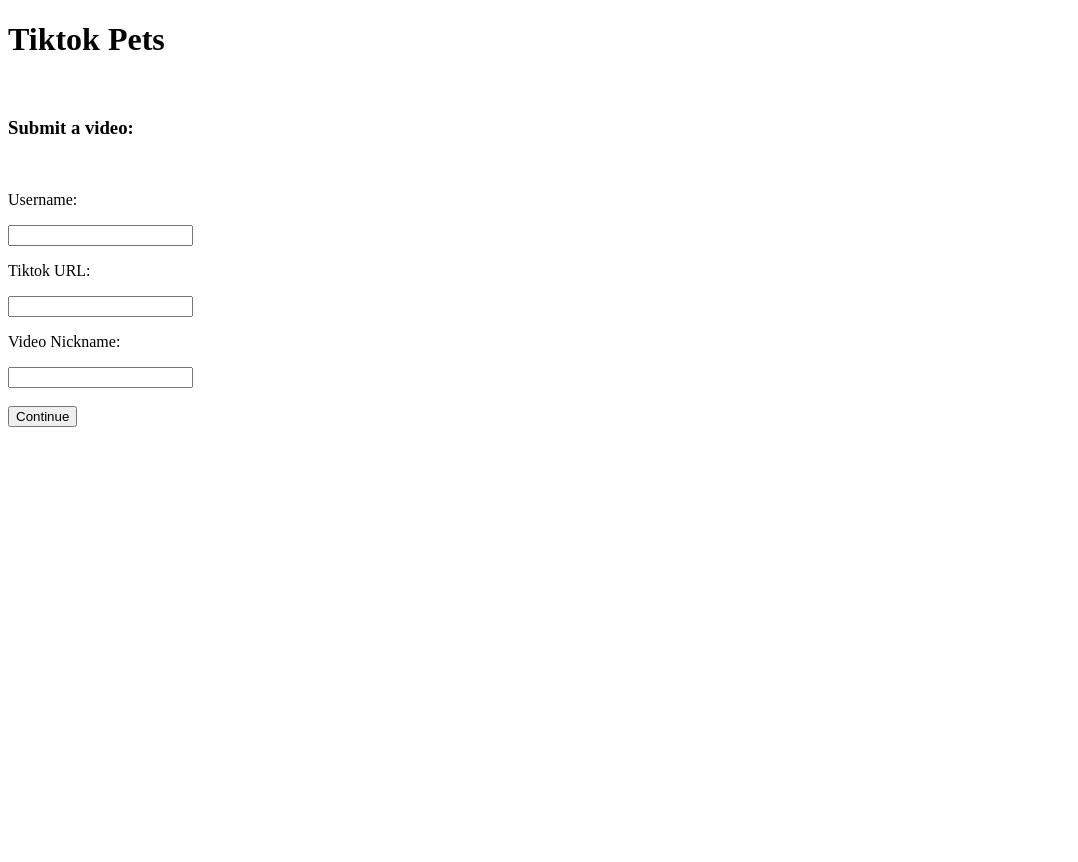
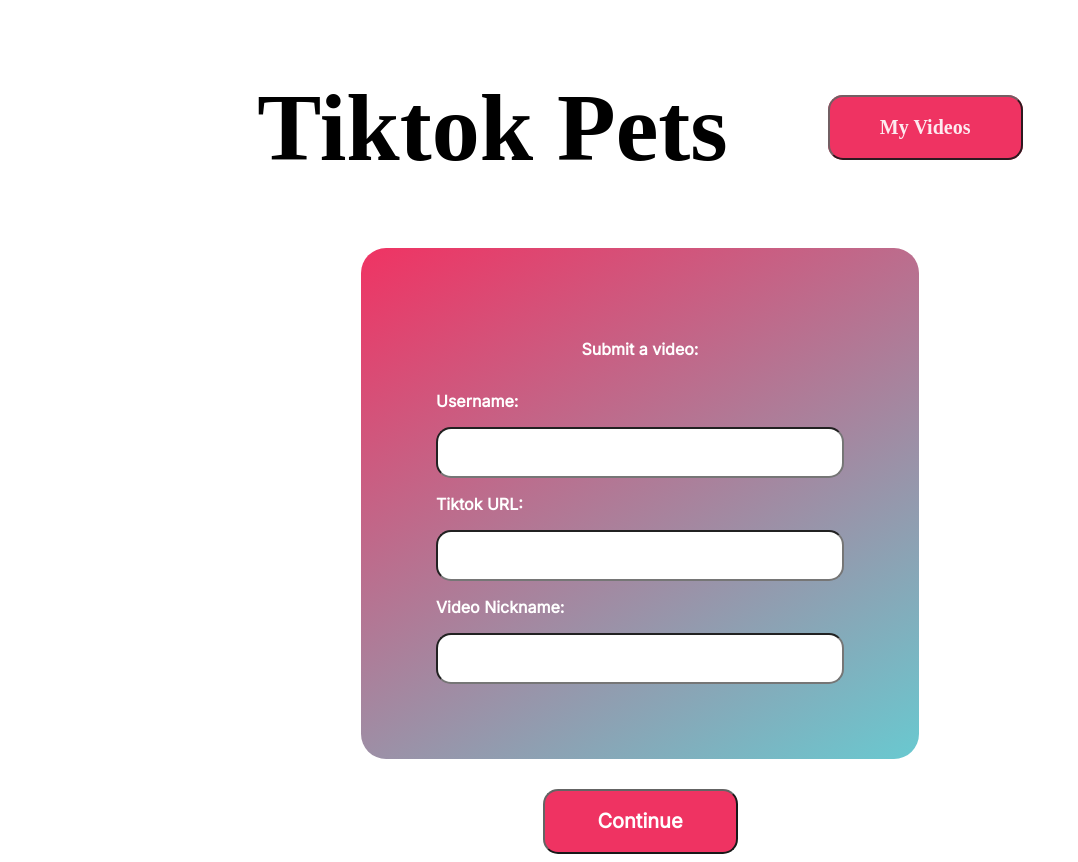
Before and after one commit to sohanpatil1/Web-Programming, a plain HTML site: page HW2/public/tiktokpets.html in a window 1280 px wide. Shown: the whole page, without its empty margins (0-1078 px from the left). Before the commit the page ends 800 px from the top, so only its background shows below. Drawn offline with Linux system fonts and the light colour scheme; a web font is replaced by a local one.

Commit message:
Pushed Outer Folder

```diff
--- /dev/null
+++ b/HW2/public/acknowledge.css
@@ -0,0 +1,33 @@
+body{
+    display:flex;
+    flex-direction: column;
+    justify-content: flex-start;
+    align-items: center;
+    height:100%;
+}
+#container{
+    display:flex;
+    flex-direction: column;
+    justify-content: flex-start;
+    align-items: center;
+}
+#titleName{
+    font-family: "Boogaloo";
+    font-size: 48px;
+}
+#dynamicContent{
+    color: #ee1d52;
+    opacity: 90%;
+    font-family: "Boogaloo";
+}
+#continueButton{
+    border-radius: 15px;
+    height: 65px;
+    width: 195px;
+    background-color: #EE1D52;
+    color: White;
+    font-size: 20px;
+    font-weight: bold;
+    font-family: "Inter Semi";
+    opacity: 0.9;
+}
--- /dev/null
+++ b/HW2/public/reset.css
@@ -0,0 +1,12 @@
+/* Resets any brower-defined default values, so the page ends up looking the same in all browsers */
+
+* {	vertical-align: baseline;
+	font-weight: inherit;
+	font-family: inherit;
+	font-style: inherit;
+	font-size: 100%;
+	border: 0 none;
+	outline: 0;
+	padding: 0;
+	margin: 0;
+	}
--- /dev/null
+++ b/HW2/public/tiktokpets.css
@@ -0,0 +1,81 @@
+/* ID = .Title
+Class = #Title */
+
+body{
+    display:flex;
+    flex-direction: column;
+    align-items: center;
+    justify-content: center;
+}
+#container{
+    display:flex;
+    flex-direction: row;
+    justify-content: center;
+    align-items: center;
+}
+
+#Title{
+    font-family: "Boogaloo";
+    font-size: 48px;
+    display:flex;
+    justify-content: center;
+    margin:0px;
+}
+#myVideos{
+    border-radius: 15px;
+    height: 65px;
+    width: 195px;
+    background-color: #EE1D52;
+    color: White;
+    font-size: 20px;
+    font-weight: bold;
+    font-family: "Inter Semi";
+    opacity: 0.9;
+}
+#outerMyVideos{
+    padding-left: 100px;
+}
+#main{
+    display:flex;
+    flex-direction: column;
+    align-items: center;
+    justify-content: center;
+    background-image: linear-gradient(150deg,rgba(238,29,82,0.9), rgb(105,201,208));
+    border-radius: 25px;
+    padding: 75px;
+}
+input.mainInput{
+    height: 45px;
+    width: 400px;
+    border-radius: 15px;
+    text-indent: 15px;
+}
+.mainText{
+    font-size: 16px;
+    font-family: "Inter";
+    font-weight: bold;
+    color: white;
+}
+/* #usernameDiv{
+    display: flex;
+    flex-direction: column;
+
+} */
+#buttonArea{
+    display:flex;
+    flex-direction: column;
+    align-items: center;
+    justify-content: center;
+    margin-top: 30px;
+}
+#continueButton{
+    border-radius: 15px;
+    height: 65px;
+    width: 195px;
+    background-color: #EE1D52;
+    color: White;
+    font-size: 20px;
+    font-weight: bold;
+    font-family: "Inter";
+    opacity: 0.9;
+}
--- a/HW2/public/tiktokpets.html
+++ b/HW2/public/tiktokpets.html
@@ -1,35 +1,58 @@
 <!doctype HTML>
 
-<HTML>
+<html>
 
-<HEAD>
-  <meta charset="utf-8" />
-  <meta name="viewport" content="width=device-width, initial-scale=1.0">
-  <!--  UNCOMMENT THE LINE BELOW LATER!!!-->
-  <!-- <link rel="stylesheet" type="text/css" href="https://ecs-162-spring-2022.profamenta.repl.co/reset.css" /> -->
+  <head>
+    <meta charset="utf-8" />
+    <meta name="viewport" content="width=device-width, initial-scale=1.0">
+    <!-- <link rel="stylesheet" type="text/css" href="https://ecs-162-spring-2022.profamenta.repl.co/reset.css" />  -->
+    <link rel="stylesheet" type="text/css" href="./tiktokpets.css" />
+    <link href="https://fonts.googleapis.com/css?family=Boogaloo" rel="stylesheet">
+    <link href="https://fonts.googleapis.com/css?family=Inter" rel="stylesheet">
+    <script defer type="text/javascript" src="./tiktokpets.js"></script>
+    <title>
+      Assignment 1
+    </title>
+  </head>
 
-  <script defer src="tiktokpets.js"></script>
-</HEAD>
+  <body>
 
-<body>
+    <div id="container">
+      <div id="Title">
+        <h1>Tiktok Pets</h1>
+      </div>
+      <div id="outerMyVideos">
+        <div id="myVideos">
+          <input type="button" id="myVideos" value="My Videos"/>
+        </div>
+      </div>
+    </div>
+    <div id="main">
+      <div id="submitVideo">
+        <h3 class="mainText">Submit a video:</h3>
+      </div>
 
-<h1>Tiktok Pets</h1>
-<br>
-<h3>Submit a video:</h3>
-<br>
-<p>Username: </p>
-<input type="text" id="username">
-<br>
-<p>Tiktok URL: </p>
-<input type="text" id="tiktokURL">
-<br>
-<p>Video Nickname: </p>
-<input type="text" id="videoNickname">
-<br>
-<br>
-<input type="button" value="Continue" id="submitContinue">
-<br>
+      <div id="usernameDiv">
+        <p class="mainText">Username: </p>
+        <input type="text" id="username" class="mainInput"> <br>
+      </div>
 
-</body>
+      <div id="URLDiv">
+        <p class="mainText">Tiktok URL: </p>
+        <input type="text" id="tiktokURL" class="mainInput"> <br>
+      </div>
+
+      <div id="nicknameDiv">
+        <p class="mainText">Video Nickname: </p>
+        <input type="text" id="videoNickname" class="mainInput"><br>
+      </div>
+
+    </div>
+    <div id="buttonArea">
+      <button id="continueButton">Continue</button>
+    </div>
+
+
+  </body>
 
 </html>
--- a/HW2/public/tiktokpets.js
+++ b/HW2/public/tiktokpets.js
@@ -1,14 +1,38 @@
-let submit_button = document.getElementById('submitContinue');
+"use strict";
 
-submit_button.addEventListener('click', submitFormContents);
+let submitbutton = document.getElementById("continueButton")
+submitbutton.addEventListener("click", myParser);
 
-function submitFormContents(){
-    let username = document.getElementById('username').textContent;
-    let tiktokURL = document.getElementById('tiktokURL').textContent;
-    let videoNickname = document.getElementById('videoNickname').textContent;
 
+function myParser() {
+    let username = document.getElementById("username").value;
+    let tiktokurl = document.getElementById("tiktokURL").value;
+    let nickname = document.getElementById("videoNickname").value;
     console.log(username);
-    console.log(tiktokURL);
-    console.log(videoNickname);
-    return ;
-}
+    console.log(tiktokurl);
+    console.log(nickname);
+    let values = username+"-["+tiktokurl+"-["+nickname
+    sendPostRequest('/videoData',values)
+    return;
+  };
+
+  async function sendPostRequest(url,data) {
+    console.log("about to send post request");
+    console.log(data);
+    let response = await fetch(url, {   //Fetch: API Call
+      method: 'POST',
+      headers: {'Content-Type': 'text/plain'},
+      body: data });
+
+    if (response.ok) {
+        let responseData = await response.json();
+        console.log(responseData);
+
+        sessionStorage.setItem("content",data);
+        location.href = "/acknowledge.html";
+        return data;
+    }
+    else {
+        throw Error(response.status);
+    }
+  }
--- /dev/null
+++ b/HW3/public/style.css
@@ -0,0 +1,178 @@
+@import url('https://fonts.googleapis.com/css2?family=Boogaloo&family=Inter:wght@400;500;600;700&display=swap');
+
+:root {
+  --magenta : rgba(238, 29, 82, 0.9);
+  --cyan : rgb(105, 201, 208);
+}
+
+body {
+    display: flex;
+    flex-direction: column;
+    justify-content: space-around;
+    align-items: center;
+    width: 100vw;
+    height: 100vh;
+    margin: 0;
+}
+
+header {
+    display: flex;
+    flex-direction: row;
+    justify-content: space-between;
+    width: 100%
+}
+
+div.headerRight {
+  width: 18%;
+  display: flex;
+  flex-direction: row;
+  justify-content: flex-end;
+  align-items: center;
+}
+
+div.headerLeft {
+  width: 18%;
+}
+
+div.headerCenter {
+  width: 50%;
+  display: flex;
+  flex-direction: row;
+  justify-content: center;
+  align-items: center;
+}
+
+header.redirect {
+    justify-content: center;
+}
+
+h1 {
+    font-size: 48px;
+    font-family: "Boogaloo";
+}
+
+/* Slightly altered default h2 tag. */
+h2 {
+    display: block;
+    font-family: 'Inter', sans-serif;
+    font-weight: 600;
+    font-size: 24px;
+    text-align: center;
+}
+
+span {
+    color: var(--magenta);
+}
+
+button {
+    border-radius: 10px;
+    width: 130px;
+    height: 50px;
+    font-size: 16px;
+    font-weight: 500;
+    font-family: 'Inter', sans-serif;
+    text-align: center;
+    color: whitesmoke;
+    background-color: var(--magenta);
+    cursor: pointer;
+    transition: 0.3s ease;
+    border: none;
+    margin: 10px;
+}
+
+button:hover {
+    background-color: var(--cyan);
+}
+
+input {
+    font-weight: 400;
+    width: 70%;
+    height: 40px;
+    margin: 0 auto;
+    padding: 3px 15px;
+    font-family: 'Inter', sans-serif;
+    border-radius: 12px;
+    border: 1px solid transparent; /* Adding transparent border to avoid weird movement whenever border is added. */
+}
+
+input[type=text]:focus {
+    border: 1px solid turquoise;
+}
+
+label {
+    width: 75%;
+    margin: 0 auto;
+    font-family: 'Inter', sans-serif;
+    font-weight: 500;
+}
+
+.submit {
+    display: flex;
+    flex-direction: column;
+    align-items: flex-start;
+    padding: 10px 0;
+}
+
+.formfields {
+    display: flex;
+    flex-direction: column;
+    align-items: center;
+    justify-content: center;
+    padding: 15px 0;
+}
+
+#app {
+    display: flex;
+    flex-direction: column;
+    justify-content: center;
+    align-items: center;
+    height: 390px;
+    width: 390px;
+    box-shadow: 5px 5px 5px rgba(0,0,0,0.1);
+    border-radius: 20px;
+    background-color: red; /* For browsers that do not support gradients */
+    background-image: linear-gradient(-70deg, var(--cyan), 60%, var(--magenta));
+    color: whitesmoke;
+    font-family: 'Inter', sans-serif;
+    font-weight: 400;
+    font-size: 16px;
+    padding: 20px;
+}
+
+@media screen and (max-width:600px) {
+
+    h1 {
+        font-size: 32px;
+    }
+
+    h2 {
+        font-size: 20px;
+    }
+
+  header {
+    justify-content: space-around;
+  }
+
+  div.headerRight {
+  width: 30%;
+  justify-content: center;
+}
+
+div.headerLeft {
+  display: none;
+}
+
+div.headerCenter {
+  width: 50%;
+  display: flex;
+  flex-direction: row;
+  justify-content: center;
+  align-items: center;
+}
+
+
+
+    #app {
+        width: 320px;
+    }
+}
```
Also changed, not shown: HW2/index.js (+12 -6 lines), HW2/public/acknowledge.html (added, +29 -0 lines), HW2/public/acknowledge.js (added, +17 -0 lines), HW3/index.js (added, +45 -0 lines), HW3/package.json (added, +20 -0 lines), HW3/public/button.js (added, +39 -0 lines), HW3/public/redirect.html (added, +28 -0 lines), HW3/public/tiktokpets.html (added, +46 -0 lines), HW2/README.md, 4 other files.
